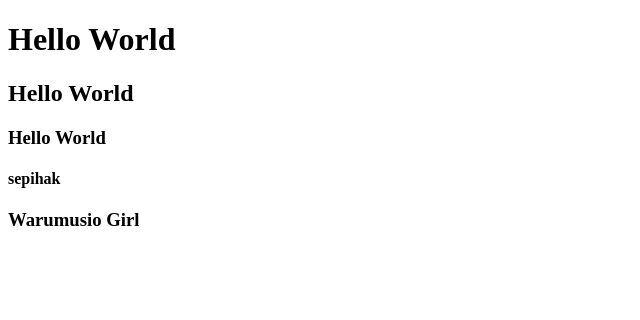
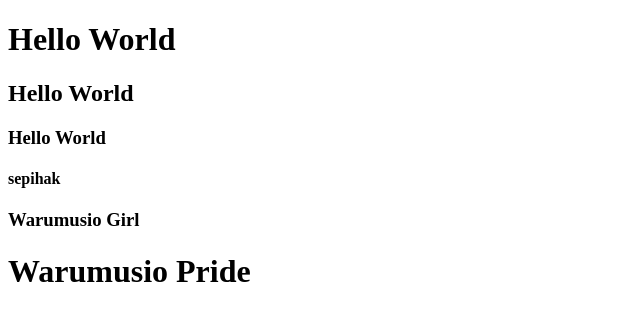
Before and after one commit to ARSAL21/latihan, a plain HTML site: page index.html in a window 1280 px wide. Shown: the whole page, without its empty margins (0-640 px from the left). Drawn offline with Linux system fonts and the light colour scheme.

Commit message:
warumusio pride

```diff
--- a/index.html
+++ b/index.html
@@ -11,5 +11,6 @@
     <h3>Hello World</h3>
     <h4>sepihak</h4>
     <h3>Warumusio Girl</h3>
+    <h1>Warumusio Pride</h1>
 </body>
 </html>
```
